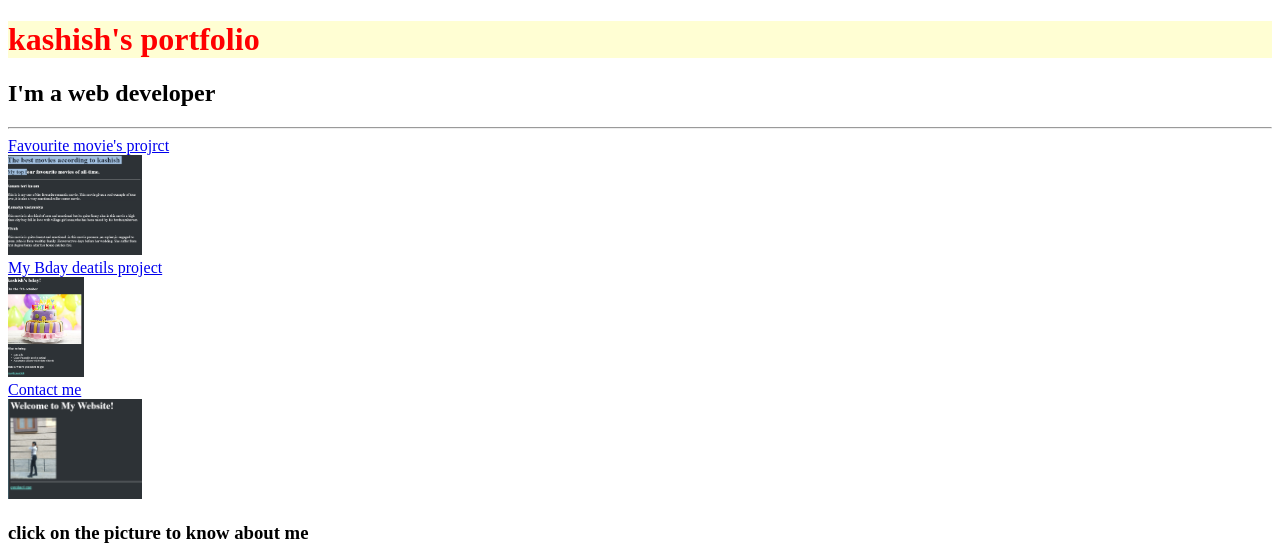
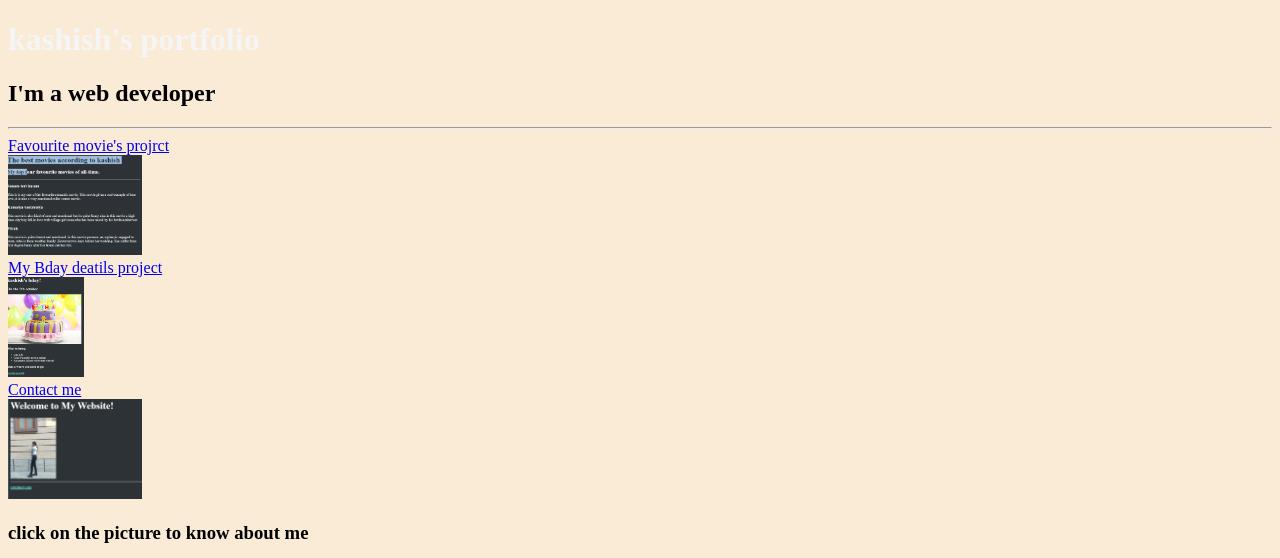
Before and after one commit to kashish005/html-repository, a plain HTML site: page index.html in a window 1280 px wide. Shown: the top 558 px of the page. Drawn offline with Linux system fonts and the light colour scheme.

Commit message:
Update index.html

```diff
--- a/index.html
+++ b/index.html
@@ -4,9 +4,13 @@
     <head>
        <style>
            html{
+               background-color:antiquewhite;
                h1{
-                   color:red;
-                   background-color:#FFFED3;
+                   color:whitesmoke;
+                   background-color:FFFED3;
+               }
+               h2{
+                   background-color:C58940;
                }
            }
        </style>
```
